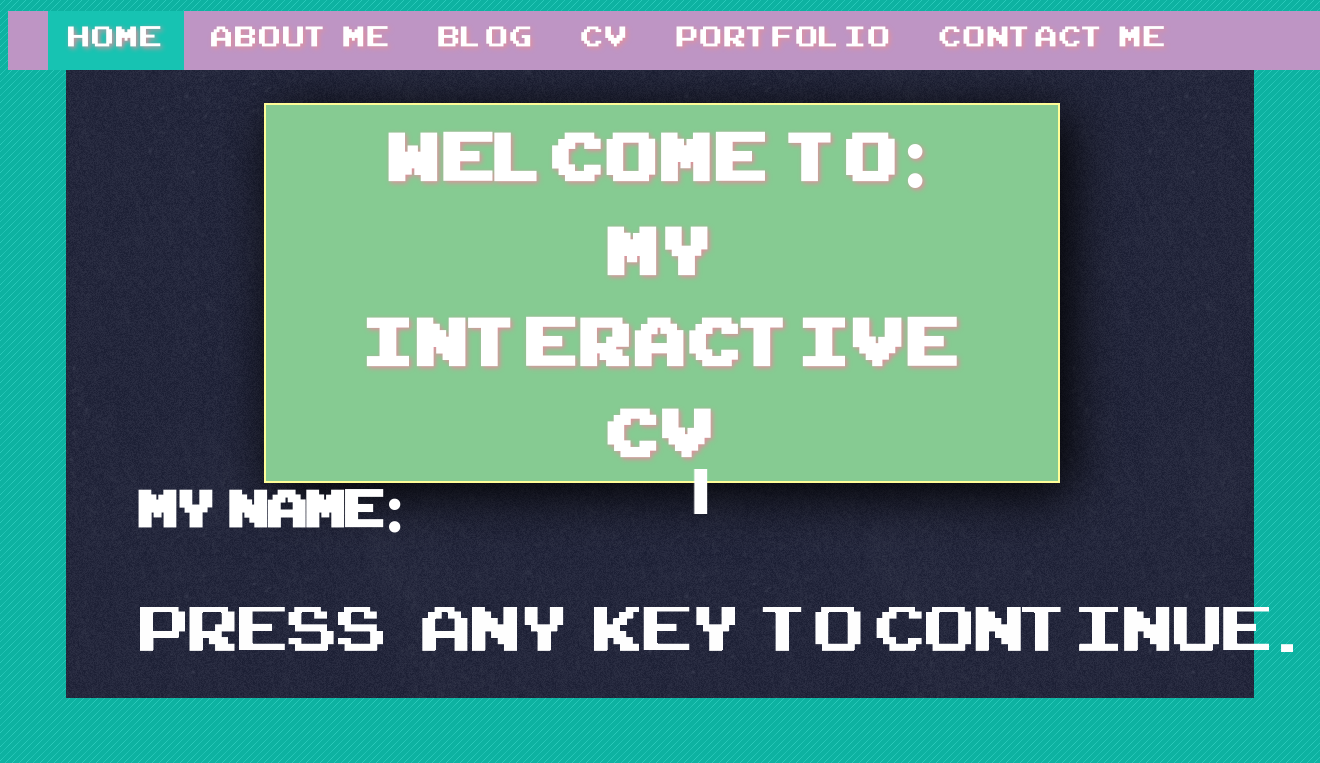
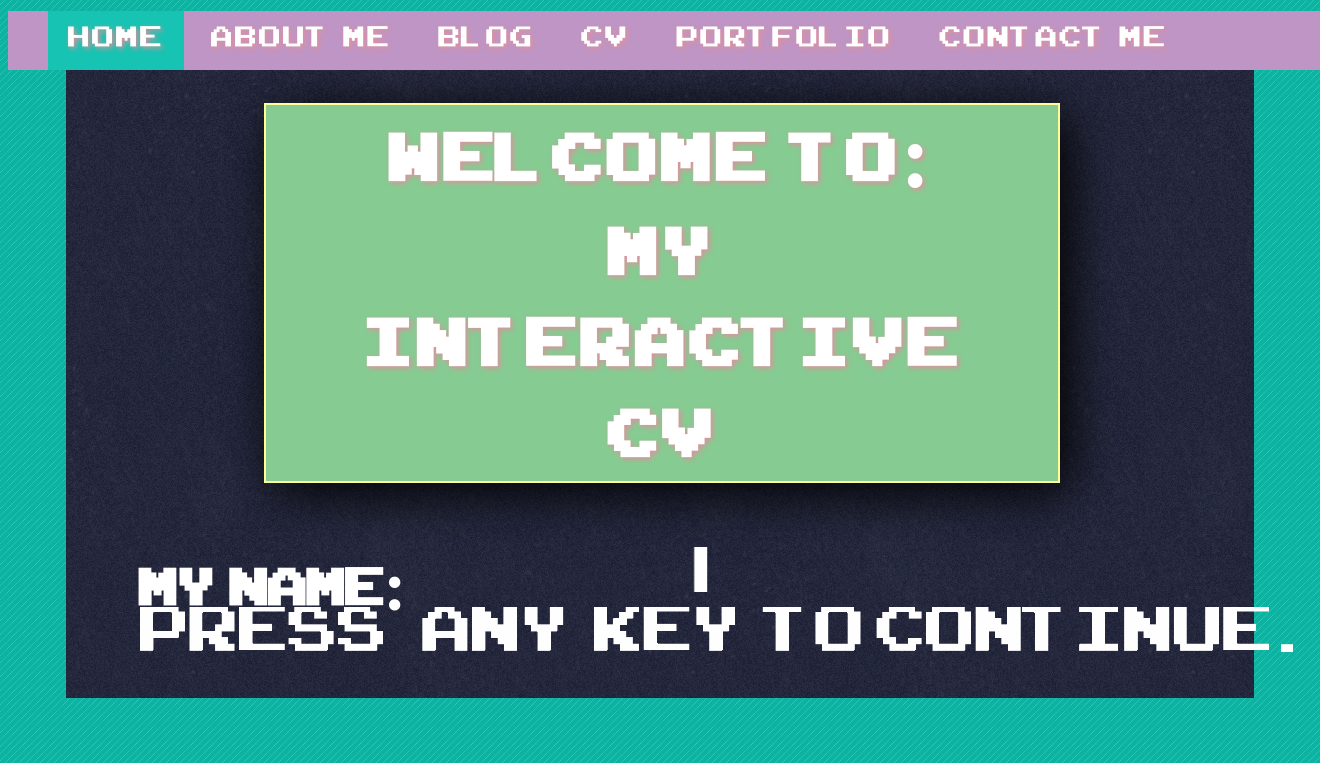
Before and after one commit to Ale42RA/interactive-cv, a Django app: page / in a window 1320 px wide. Shown: the part 37-800 px from the top of the page. Run offline with Django 3.2, Linux system fonts and the light colour scheme; parts of the project's set-up code (start-up, migrations or seed data) failed here and were passed over.

Commit message:
My Interactive CV, sixth commit

```diff
--- a/apps/homepage/templates/homepage/homepage.html
+++ b/apps/homepage/templates/homepage/homepage.html
@@ -42,7 +42,7 @@
 <h1 style="top: 10%;"> Welcome to:<br>My<br>interactive<br>Cv </h1>
 <h3 id="AboutMe"> </h3>
 
-<h2>
+<h2 style="top: 10%;">
 <img src="{% static "homepage/TypeAnim.gif" %}" alt="Name" height="45px" align="right">
 My Name:</h2>
 <img src="{% static "homepage/press_any_key_to_continue.gif" %}" alt="pressKey2Continue" height="45px" align="centre" " >
```
